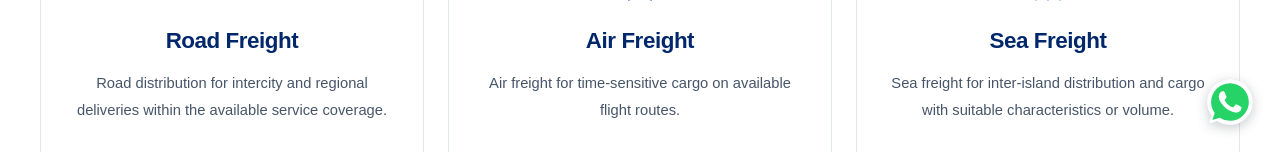
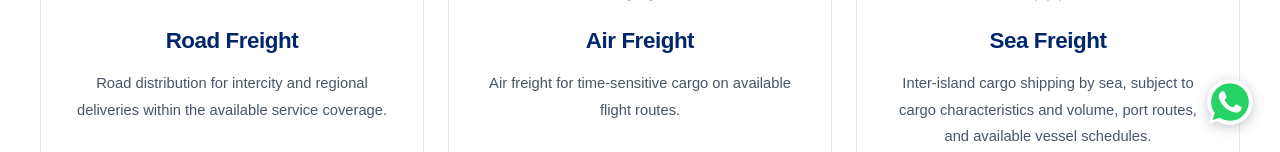
Before and after one commit to nameisjar/scmu-company, a Next.js app: page /en/layanan in a window 1280 px wide. Shown: the part 648-800 px from the top of the page. Built offline with nearby package versions, Linux system fonts and the light colour scheme.

Commit message:
feat: enhance service descriptions for clarity and keyword relevance in SEO

```diff
--- a/scripts/test-services-seo.cjs
+++ b/scripts/test-services-seo.cjs
@@ -14,10 +14,12 @@ for (const route of ["layanan", "en/layanan"]) {
     assert.ok(html.includes("<title>Jasa Angkutan Barang Merauke | PT. SCMU</title>"));
     assert.equal(heading[0][1], "Jasa Angkutan Barang dari Merauke.");
     assert.ok(html.includes("PT. SCMU melayani jasa angkutan barang"));
+    const seaCard = html.match(/<article\b[^>]*id="pengiriman-laut"[^>]*>([\s\S]*?)<\/article>/)?.[1];
+    assert.ok(seaCard && seaCard.includes("Pengiriman barang antarpulau melalui jalur laut"), "Inter-island keyword appears in visible sea-service copy");
   } else {
     assert.equal(heading[0][1], "Cargo transport services from Merauke.");
   }
 }
 const sitemap = fs.readFileSync(path.join(root, ".next/server/app/sitemap.xml.body"), "utf8");
 assert.ok(sitemap.includes("/layanan</loc>"), "Existing public page remains in the sitemap");
-console.log("PASS: Services page keyword in title, H1, description; five services, route coverage, ID/EN, and sitemap retained.");
+console.log("PASS: Cargo transport and inter-island keywords, five services, route coverage, ID/EN, and sitemap retained.");
--- a/src/data/services.ts
+++ b/src/data/services.ts
@@ -76,7 +76,7 @@ export const services: Service[] = [
     shortTitle: "Laut",
     Icon: ScmuSeaIcon,
     description:
-      "Pengiriman melalui jalur laut untuk distribusi antarpulau serta barang dengan karakteristik atau volume yang sesuai.",
+      "Pengiriman barang antarpulau melalui jalur laut sesuai karakteristik dan volume muatan, rute pelabuhan, serta jadwal kapal yang tersedia.",
     overview:
       "Layanan ini ditujukan untuk distribusi antarpulau. Ketersediaan ditentukan setelah jenis barang, volume, asal, tujuan, dan rute diperiksa.",
     quickFacts: {
@@ -190,7 +190,7 @@ const serviceTranslations = [
   {
     title: "Sea Freight",
     shortTitle: "Sea",
-    description: "Sea freight for inter-island distribution and cargo with suitable characteristics or volume.",
+    description: "Inter-island cargo shipping by sea, subject to cargo characteristics and volume, port routes, and available vessel schedules.",
     overview: "This service supports inter-island distribution. Availability is determined after the cargo type, volume, origin, destination, and route have been reviewed.",
     suitableFor: "Inter-island distribution and larger volumes",
     initialInformation: "Packaging, volume, origin, and destination",
```
